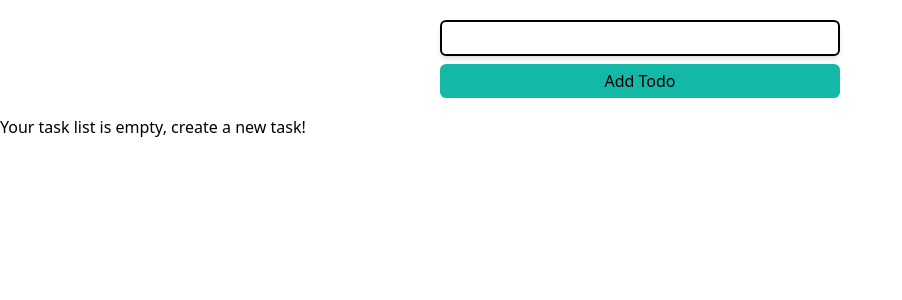
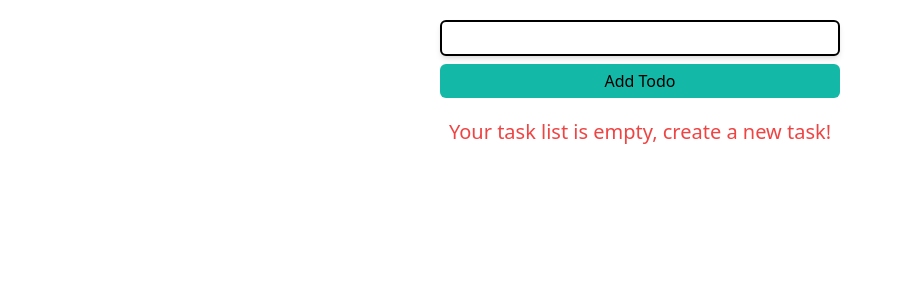
Before and after one commit to skabanets/todo-list, a React (Vite) app: page / in a window 1280 px wide. Shown: the top 300 px of the page, without its empty margins (0-902 px from the left). Built offline with nearby package versions, Linux system fonts and the light colour scheme.

Commit message:
add styles for notofications

```diff
--- a/src/components/TaskManager/TaskManager.jsx
+++ b/src/components/TaskManager/TaskManager.jsx
@@ -18,7 +18,9 @@ export const TaskManager = () => {
           <TodoList />
         </div>
       ) : (
-        <h2>Your task list is empty, create a new task!</h2>
+        <h2 className="flex justify-center my-5 text-red-500 text-xl">
+          Your task list is empty, create a new task!
+        </h2>
       )}
     </div>
   );
--- a/src/components/TodoList/Todolist.jsx
+++ b/src/components/TodoList/Todolist.jsx
@@ -19,7 +19,7 @@ export const TodoList = () => {
           ))}
         </ul>
       ) : (
-        <p>{`List ${filter.toLowerCase()} tasks is empty!`}</p>
+        <p className="flex justify-center my-5 text-red-500 text-xl">{`List ${filter.toLowerCase()} tasks is empty!`}</p>
       )}
     </>
   );
```
